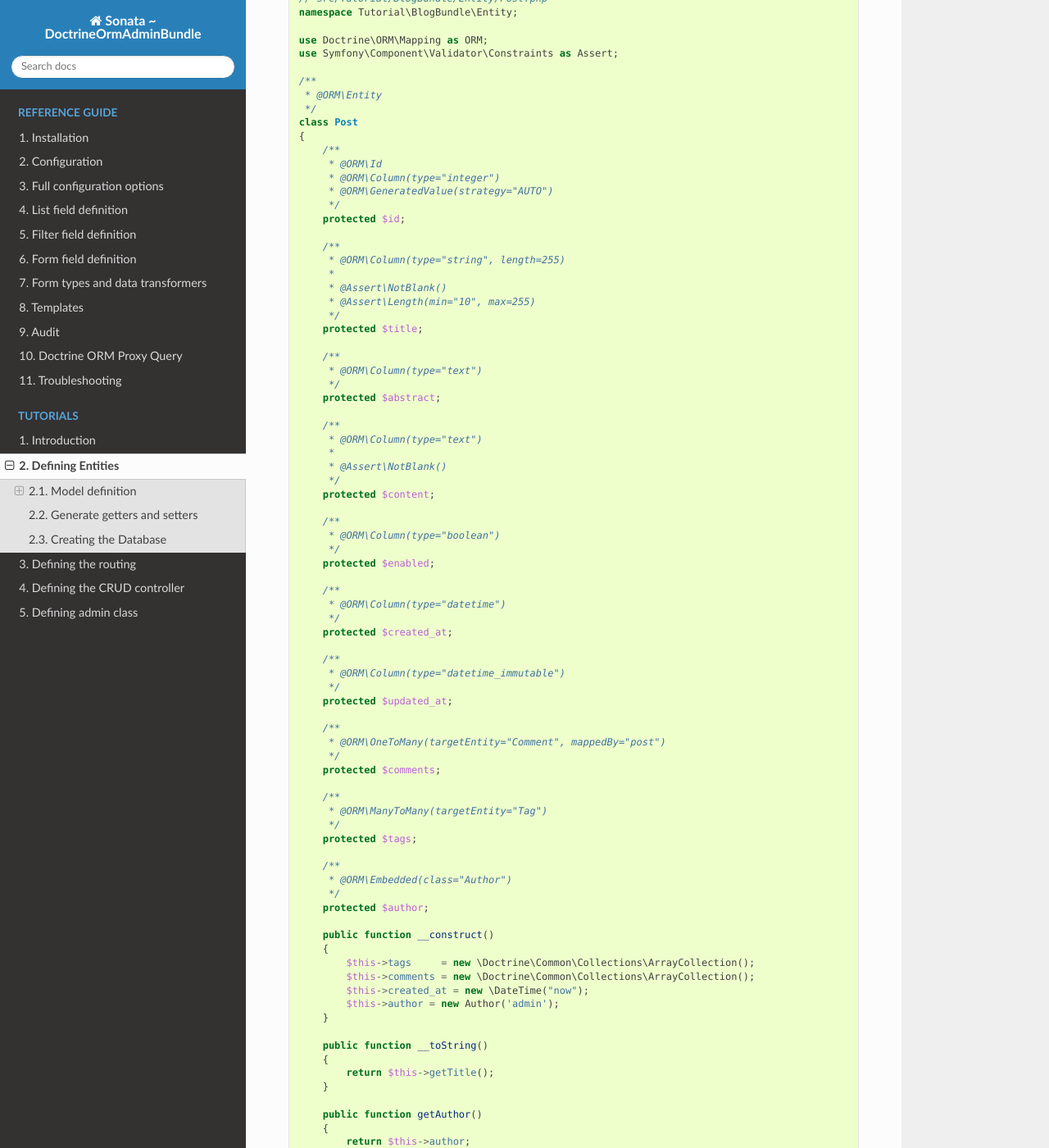
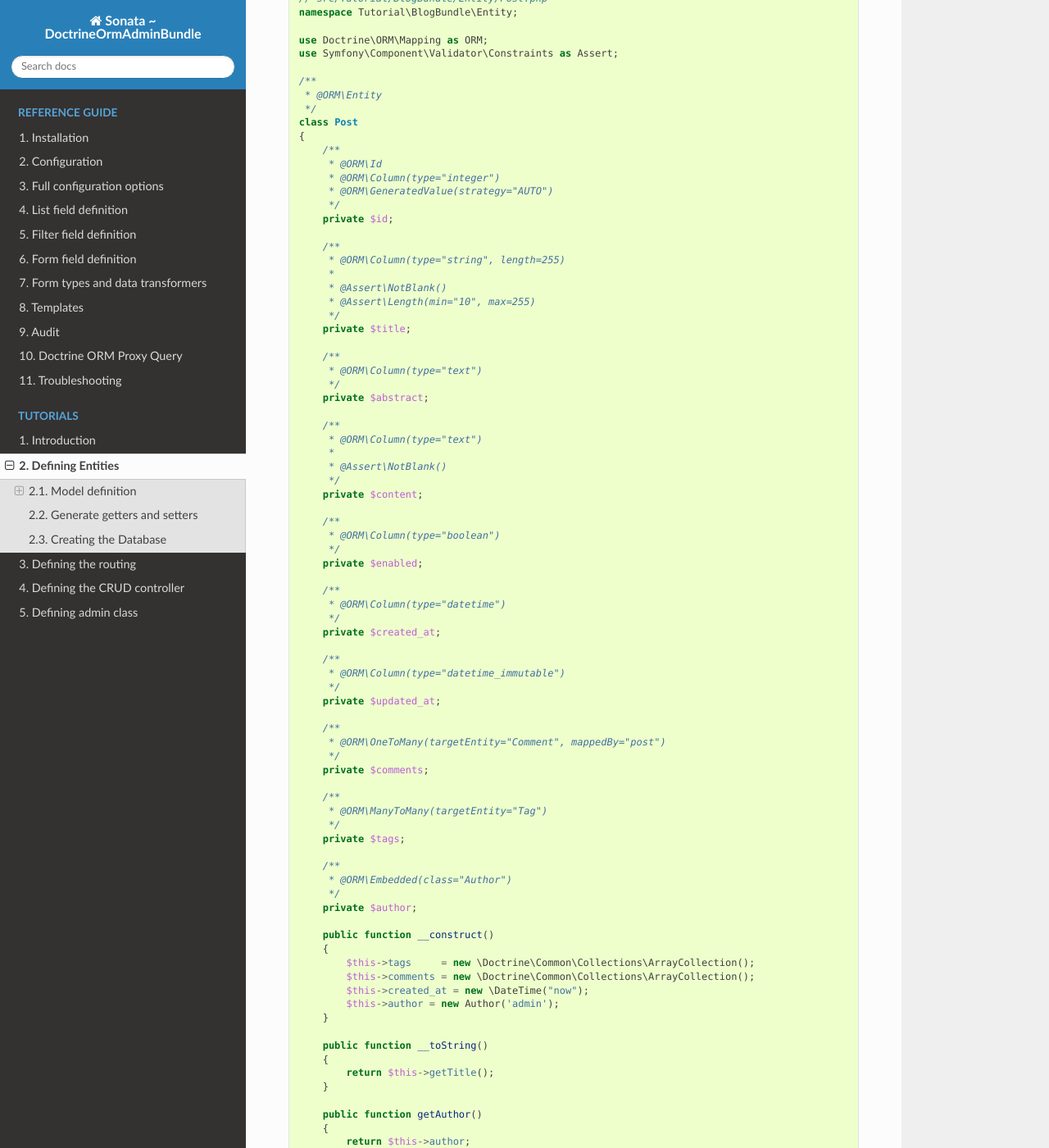
Before and after one commit to sonata-project/SonataDoctrineORMAdminBundle, a Sphinx documentation site: the page built from docs/tutorial/creating_your_first_admin_class/defining_entities.rst, in a window 1280 px wide and 1400 px high, scrolled down 980 px. Shown: the whole window at 82% size. Built offline with Sphinx 7.4.7 and the Read the Docs theme 2.0.0, drawn with Linux system fonts in a browser that asks for light colours; some of the changed text lies outside the part shown.

Commit message:
Update defining_entities tutorial example to use private properties
   Initially it uses protected visibility. To follow the best practice,
   use private instead.

```diff
--- a/docs/tutorial/creating_your_first_admin_class/defining_entities.rst
+++ b/docs/tutorial/creating_your_first_admin_class/defining_entities.rst
@@ -35,7 +35,7 @@ Author
         /**
          * @ORM\Column(type = "string")
          */
-        protected $name;
+        private $name;
 
         public function __construct($name)
         {
@@ -71,7 +71,7 @@ Post
          * @ORM\Column(type="integer")
          * @ORM\GeneratedValue(strategy="AUTO")
          */
-        protected $id;
+        private $id;
 
         /**
          * @ORM\Column(type="string", length=255)
@@ -79,49 +79,49 @@ Post
          * @Assert\NotBlank()
          * @Assert\Length(min="10", max=255)
          */
-        protected $title;
+        private $title;
 
         /**
          * @ORM\Column(type="text")
          */
-        protected $abstract;
+        private $abstract;
 
         /**
          * @ORM\Column(type="text")
          *
          * @Assert\NotBlank()
          */
-        protected $content;
+        private $content;
 
         /**
          * @ORM\Column(type="boolean")
          */
-        protected $enabled;
+        private $enabled;
 
         /**
          * @ORM\Column(type="datetime")
          */
-        protected $created_at;
+        private $created_at;
 
         /**
          * @ORM\Column(type="datetime_immutable")
          */
-        protected $updated_at;
+        private $updated_at;
 
         /**
          * @ORM\OneToMany(targetEntity="Comment", mappedBy="post")
          */
-        protected $comments;
+        private $comments;
 
         /**
          * @ORM\ManyToMany(targetEntity="Tag")
          */
-        protected $tags;
+        private $tags;
 
         /**
          * @ORM\Embedded(class="Author")
          */
-        protected $author;
+        private $author;
 
         public function __construct()
         {
@@ -165,23 +165,23 @@ Tag
          * @ORM\Column(type="integer")
          * @ORM\GeneratedValue(strategy="AUTO")
          */
-        protected $id;
+        private $id;
 
         /**
          * @ORM\Column(type="string")
          * @Assert\NotBlank()
          */
-        protected $name;
+        private $name;
 
         /**
          * @ORM\Column(type="boolean")
          */
-        protected $enabled;
+        private $enabled;
 
         /**
          * @ORM\ManyToMany(targetEntity="Post")
          */
-        protected $posts;
+        private $posts;
 
         public function __construct()
         {
@@ -217,14 +217,14 @@ Comment
          * @ORM\Column(type="integer")
          * @ORM\GeneratedValue(strategy="AUTO")
          */
-        protected $id;
+        private $id;
 
         /**
          * @ORM\Column(type="string")
          *
          * @Assert\NotBlank()
          */
-        protected $name;
+        private $name;
 
 
         /**
@@ -232,23 +232,23 @@ Comment
          *
          * @Assert\NotBlank()
          */
-        protected $email;
+        private $email;
 
         /**
          * @ORM\Column(type="string")
          */
-        protected $url;
+        private $url;
 
         /**
          * @ORM\Column(type="text")
          * @Assert\NotBlank()
          */
-        protected $message;
+        private $message;
 
         /**
          * @ORM\ManyToOne(targetEntity="Post")
          */
-        protected $post;
+        private $post;
 
         public function __toString()
         {
@@ -277,7 +277,7 @@ Comment
              * @GeneratedValue(strategy="CUSTOM")
              * @CustomIdGenerator(class="Ramsey\Uuid\Doctrine\UuidOrderedTimeGenerator")
              */
-            protected $id;
+            private $id;
 
             // ...
         }
```
